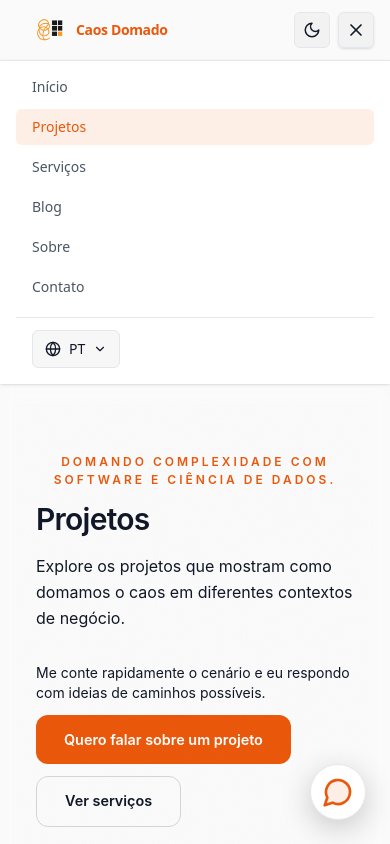
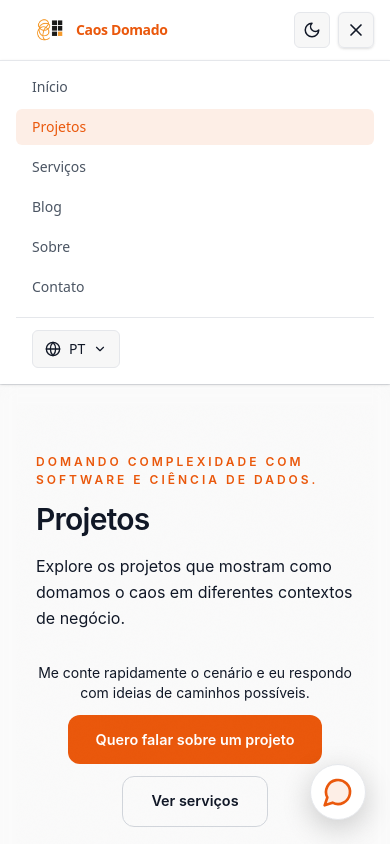
Before and after one commit to PedroFerreiraBento/portfolio, a React (Vite) app in the folder app/: page /projetos in a window 390 px wide. Both pictures are taken after a click on the button "Abrir menu". Shown: the top 844 px of the page. Built offline with nearby package versions, Linux system fonts and the light colour scheme.

Commit message:
refactor: design

```diff
--- a/app/src/index.css
+++ b/app/src/index.css
@@ -1325,7 +1325,6 @@ html.dark body:has(.hp-root) {
   font-family: "Inter", "SF Pro Display", -apple-system, BlinkMacSystemFont,
     "Segoe UI", Roboto, sans-serif;
   min-height: 100vh;
-  overflow-x: hidden;
 }
 
 
@@ -2134,7 +2133,7 @@ main:has(.hp-root)>div>div {
 }
 
 /* Make header exactly match the background when homepage is active */
-body:has(.hp-root) header.sticky {
+body:has(.hp-root) header.sticky:not(.is-menu-open) {
   background: var(--hp-bg) !important;
   border-bottom-color: transparent !important;
   backdrop-filter: none !important;
@@ -2142,7 +2141,7 @@ body:has(.hp-root) header.sticky {
 }
 
 /* Add transparency and blur ONLY on scroll */
-body:has(.hp-root) header.sticky.is-scrolled {
+body:has(.hp-root) header.sticky.is-scrolled:not(.is-menu-open) {
   background: var(--hp-bg-scroll) !important;
   border-bottom-color: var(--hp-border) !important;
   backdrop-filter: blur(20px) saturate(180%) !important;
--- a/app/src/layout/MainLayout.tsx
+++ b/app/src/layout/MainLayout.tsx
@@ -64,8 +64,8 @@ export function MainLayout() {
       </a>
       {/* HEADER */}
       <header
-        className={`sticky top-0 z-40 border-b border-border-subtle bg-bg-card/80 backdrop-blur transition-all duration-300 ${isScrolled ? "is-scrolled" : ""
-          }`}
+        className={`sticky top-0 z-40 border-b border-border-subtle transition-all duration-300 ${mobileOpen ? "!bg-bg-card !backdrop-none is-menu-open" : "bg-bg-card/80 backdrop-blur"
+          } ${isScrolled && !mobileOpen ? "is-scrolled" : ""}`}
       >
         <div className="mx-auto flex max-w-6xl items-center justify-between gap-4 px-4 py-3 sm:px-6 lg:px-8">
           {/* Logo + título */}
@@ -136,7 +136,7 @@ export function MainLayout() {
         {mobileOpen && (
           <div
             id="mobile-navigation"
-            className="border-t border-border-subtle bg-bg-card/95 px-4 pb-4 pt-2 shadow-sm md:hidden"
+            className="border-t border-border-subtle bg-bg-card px-4 pb-4 pt-2 shadow-sm md:hidden"
           >
             <nav className="flex flex-col gap-1 text-sm">
               {navItems.map((item) => (
--- a/app/src/pages/ProjectsPage.tsx
+++ b/app/src/pages/ProjectsPage.tsx
@@ -119,7 +119,7 @@ export function ProjectsPage() {
         <ScrollReveal width="100%">
           <header className="flex flex-col gap-6 border-b border-border-subtle pb-8 sm:flex-row sm:items-start sm:justify-between projects-header-visual">
             <div className="max-w-2xl">
-              <p className="hp-section-eyebrow">
+              <p className="hp-section-eyebrow !text-left">
                 {t("common.tagline")}
               </p>
               <h1 className="mt-2 text-3xl font-semibold tracking-tight text-text-strong sm:text-4xl">
@@ -129,11 +129,11 @@ export function ProjectsPage() {
                 {t("pages.projects.description")}
               </p>
             </div>
-            <div className="max-w-sm space-y-3 pt-2">
+            <div className="max-w-sm space-y-3 pt-2 flex flex-col items-center text-center sm:items-start sm:text-left">
               <p className="text-sm text-text-secondary">
                 {t("pages.projects.introCta.primaryDescription")}
               </p>
-              <div className="flex flex-wrap gap-3">
+              <div className="flex flex-wrap justify-center sm:justify-start gap-3">
                 <Link
                   to="/contato"
                   className="hp-btn-primary"
@@ -152,7 +152,7 @@ export function ProjectsPage() {
         </ScrollReveal>
 
         {/* FILTERS */}
-        <ScrollReveal width="100%" delay={0.1} className="sticky top-[70px] z-30 -mx-4 px-4 py-2 bg-bg-page/95 backdrop-blur sm:static sm:top-0 sm:mx-0 sm:bg-transparent sm:p-0 projects-filters-sticky">
+        <ScrollReveal width="100%" delay={0.1} className="relative z-10 w-full mb-8 projects-filters-sticky">
           <section>
             <div className="flex flex-col gap-4 rounded-lg border border-border-subtle bg-bg-card/50 p-4 sm:flex-row sm:items-end sm:justify-between projects-filters-card">
               <div className="w-full sm:max-w-xs">
```
